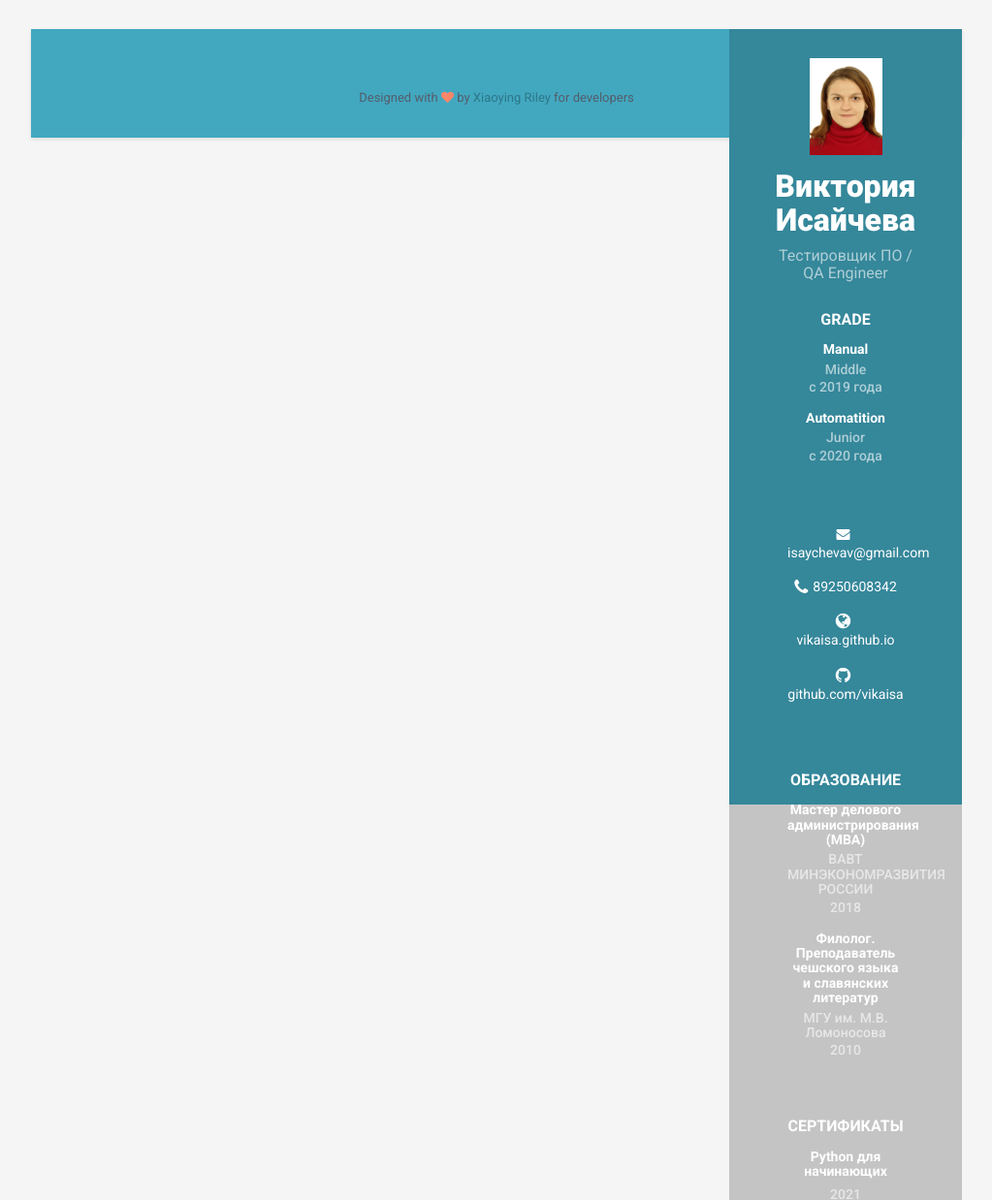
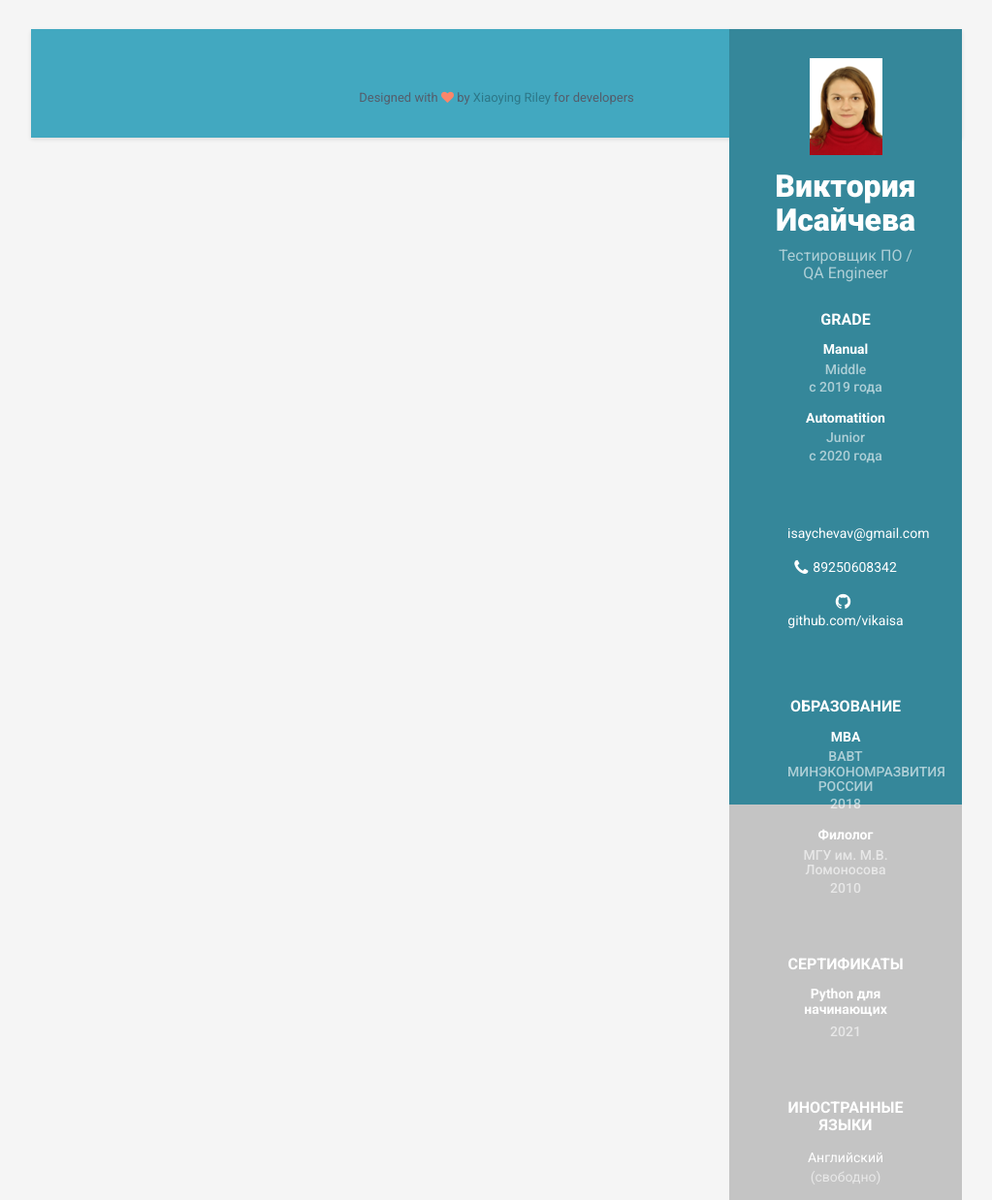
Before and after one commit to vikaisa/vikaisa.github.io, a plain HTML site: page index.html in a window 1280 px wide. Shown: the top 1238 px of the page at 97% size, without its empty margins (128-1151 px from the left). Drawn offline with Linux system fonts and the light colour scheme.

Commit message:
Update index.html

```diff
--- a/index.html
+++ b/index.html
@@ -47,23 +47,23 @@
 
             <div class="contact-container container-block">
                 <ul class="list-unstyled contact-list">
-                    <li class="email"><i class="fa fa-envelope"></i><a href="mailto: yourname@email.com">isaychevav@gmail.com</a></li>
+                    <li class="email">isaychevav@gmail.com</li>
                     <li class="phone"><i class="fa fa-phone"></i><a href="tel:0123 456 789">89250608342</a></li>
-                    <li class="website"><i class="fa fa-globe"></i><a href="http://themes.3rdwavemedia.com/website-templates/free-responsive-website-template-for-developers/" target="_blank">vikaisa.github.io</a></li>
+<!--                     <li class="website"><i class="fa fa-globe"></i><a href="http://themes.3rdwavemedia.com/website-templates/free-responsive-website-template-for-developers/" target="_blank">vikaisa.github.io</a></li> -->
 <!--                     <li class="linkedin"><i class="fa fa-linkedin"></i><a href="#" target="_blank">linkedin.com/in/alandoe</a></li> -->
-                    <li class="github"><i class="fa fa-github"></i><a href="#" target="_blank">github.com/vikaisa</a></li>
+                    <li class="github"><i class="fa fa-github"></i><a href="https://github.com/vikaisa" target="_blank">github.com/vikaisa</a></li>
                 </ul>
             </div><!--//contact-container-->
 
             <div class="education-container container-block">
                 <h2 class="container-block-title">Образование</h2>
                 <div class="item">
-                    <h4 class="degree">Мастер делового администрирования (MBA)</h4>
+                    <h4 class="degree">MBA</h4>
                     <h5 class="meta">ВАВТ МИНЭКОНОМРАЗВИТИЯ РОССИИ</h5>
                     <div class="time">2018</div>
                 </div><!--//item-->
                 <div class="item">
-                    <h4 class="degree">Филолог. Преподаватель чешского языка и славянских литератур</h4>
+                    <h4 class="degree">Филолог</h4>
                     <h5 class="meta">МГУ им. М.В. Ломоносова</h5>
                     <div class="time">2010</div>
                 </div><!--//item-->
```
